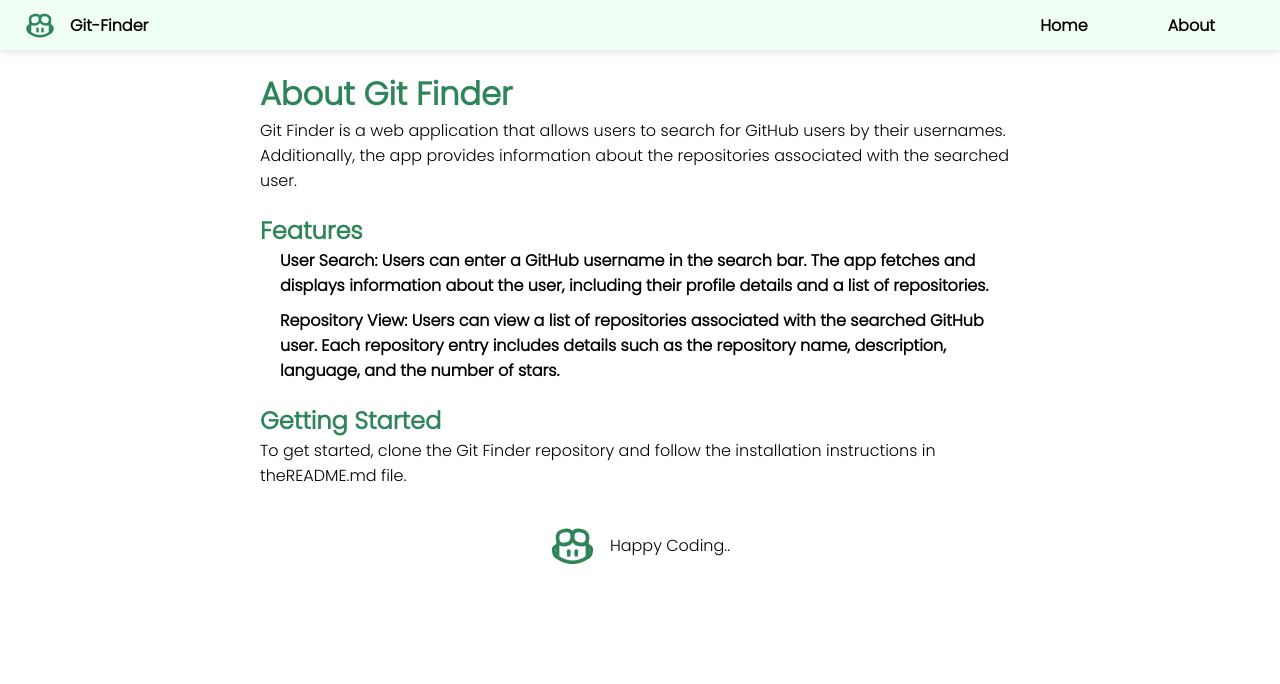
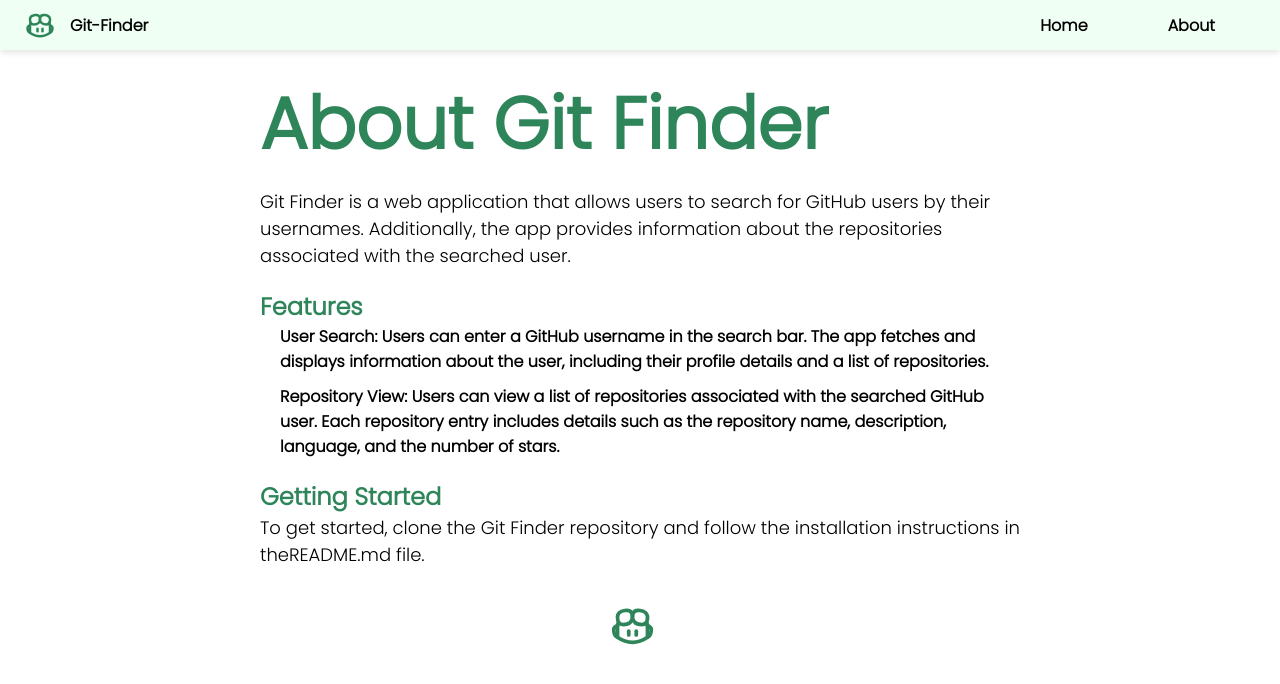
Before and after one commit to ViNu-23/Git-Finder-React-App, a React (Create React App) app: page /about in a window 1280 px wide. Shown: the top 684 px of the page. Built offline with nearby package versions, Linux system fonts and the light colour scheme; a web font is replaced by a local one.

Commit message:
file management

```diff
--- a/src/App.js
+++ b/src/App.js
@@ -1,14 +1,17 @@
 import { Route, BrowserRouter as Router, Routes } from "react-router-dom";
-import Home from "./Components/Home";
-import About from "./Components/About";
+import Home from "./Components/Home/Home";
+import About from "./Components/About/About";
+import Notfound from "./Components/Notfound/Notfound";
 
 export default function App() {
   return (
     <>
       <Router>
         <Routes>
-          <Route path="/" element={<Home />} />
+          <Route exact path="/" element={<Home />} />
           <Route path="/about" element={<About />} />
+          <Route path="*" element={<Notfound />} />
+
         </Routes>
       </Router>
     </>
--- a/src/Components/About.css
+++ b/src/Components/About/About.css
@@ -33,7 +33,6 @@
   padding-right: 15px;
 }
 .footer{
-    align-items: center;
     text-align: center;
     justify-content: center;
     display: flex;
--- a/src/Components/About.js
+++ b/src/Components/About/About.js
@@ -1,6 +1,5 @@
-// About.js
 import React from 'react';
-import Navbar from './Navbar';
+import Navbar from "../Navbar/Navbar";
 import './About.css';
 import { TbBrandGithubCopilot } from "react-icons/tb";
 export default function About() {
@@ -31,7 +30,7 @@
         </p>
       </div>
       <div className='footer'>
-      <TbBrandGithubCopilot className="git-logo-about" /><p>Happy Coding..</p>
+      <TbBrandGithubCopilot className="git-logo-about" />
       </div>
     </>
   );
--- a/src/Components/Home.js
+++ b/src/Components/Home/Home.js
@@ -1,5 +1,5 @@
 import React from "react";
-import Navbar from "./Navbar";
+import Navbar from "../Navbar/Navbar";
 
 export default function Home() {
   return (
--- a/src/Components/Navbar.css
+++ b/src/Components/Navbar/Navbar.css
@@ -16,6 +16,8 @@
     border-radius: 15px;
     background-color: #48BB78;
     color: #ffffff;
+    text-decoration: none;
+
 }
 .nav-bar, .left-nav-section ,.nav-links{
     display: flex;
--- a/src/Components/Navbar.js
+++ b/src/Components/Navbar/Navbar.js
@@ -21,6 +21,7 @@
               About
             </Link>
           </li>
+
         </ul>
 
     </nav>
--- /dev/null
+++ b/src/Components/Notfound/Notfound.css
@@ -0,0 +1,23 @@
+ h1 {
+    font-size: 72px;
+    color: #2f855a;
+    margin-bottom: 10px;
+  }
+
+  p {
+    font-size: 18px;
+    margin-bottom: 20px;
+  }
+
+  a {
+    color: #5bc0de;
+    text-decoration: none;
+  }
+
+  a:hover {
+    text-decoration: underline;
+  }
+  .not-found{
+
+    text-align: center;
+  }
--- /dev/null
+++ b/src/Components/Notfound/Notfound.js
@@ -0,0 +1,16 @@
+import React from 'react';
+import './Notfound.css'; // Import the CSS file
+
+const NotFound = () => {
+  return (
+    <div className='not-found'>
+      <h1>404 - Page Not Found</h1>
+      <p>Oops! It seems like the page you are looking for does not exist.</p>
+      <p>
+        Return to <a href="/">home page</a>.
+      </p>
+    </div>
+  );
+};
+
+export default NotFound;
```
Also changed, not shown: src/Components/Home/Home.css (added).
